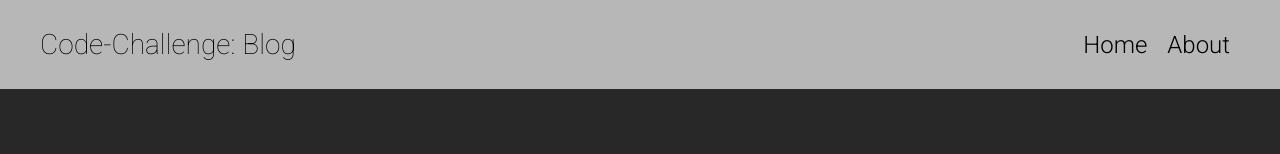
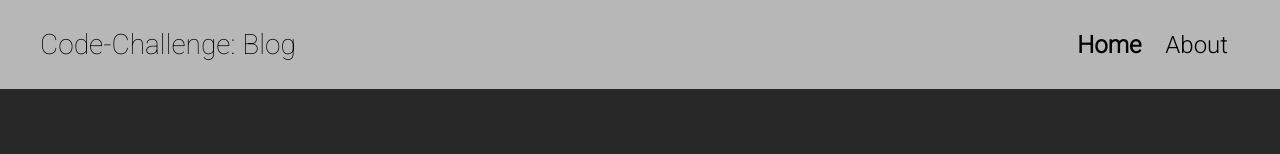
Before and after one commit to jfoxx98/code-challenge, a React (Create React App) app in the folder blog-app/: page / in a window 1280 px wide. Shown: the top 154 px of the page. Built offline with nearby package versions, Linux system fonts and the light colour scheme; no server answers.

Commit message:
Add active style to links in navbar

```diff
--- a/blog-app/src/App.css
+++ b/blog-app/src/App.css
@@ -39,9 +39,16 @@ h1, h2, h3, h4, h5, h6 {
   justify-content: space-between;
 }
 
-.navbar-items {
+.navbar--items {
   text-decoration: none;
-  margin: 10px;
+  margin: 12px;
+  color:rgb(0, 0, 0);
+}
+
+.navbar--items--active {
+  text-decoration: none;
+  margin: 12px;
+  font-weight: 600;
   color:rgb(0, 0, 0);
 }
 
--- a/blog-app/src/components/Header.js
+++ b/blog-app/src/components/Header.js
@@ -1,4 +1,4 @@
-import {Link} from 'react-router-dom';
+import {Link, NavLink} from 'react-router-dom';
 
 function Header() {
     return(
@@ -6,10 +6,20 @@ function Header() {
             <h3>Code-Challenge: Blog</h3>
             <ul className="navbar">
                 <li>
-                    <Link className="navbar-items" to="/">Home</Link>
+                    <NavLink
+                        to="/"
+                        className={({ isActive }) => isActive ? "navbar--items--active" : "navbar--items"}
+                    >
+                        Home
+                    </NavLink>
                 </li>
                 <li>
-                    <Link className="navbar-items" to="/about">About</Link>
+                    <NavLink
+                    to="/about"
+                    className={({ isActive }) => isActive ? "navbar--items--active" : "navbar--items"}
+                    >
+                        About
+                    </NavLink>
                 </li>
             </ul>
       </header>
```
